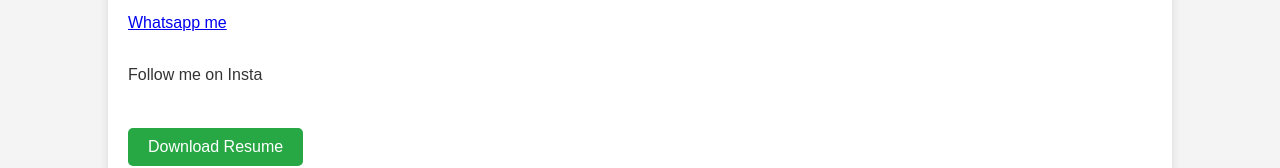
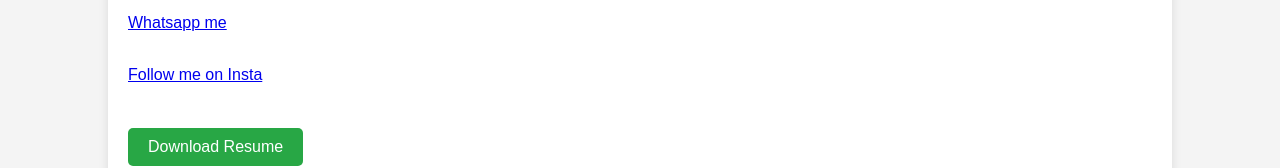
Before and after one commit to nobita007x/portfolio, a plain HTML site: page index.html in a window 1280 px wide. Shown: the part 455-623 px from the top of the page. Drawn offline with Linux system fonts and the light colour scheme.

Commit message:
Update index.html

```diff
--- a/index.html
+++ b/index.html
@@ -29,7 +29,7 @@
     <h2>Contact</h2>
     <p><a href ="mail to: sankalpshubham4681@gmail.com"> Email me </a></p>
     <p><a href ="tel: +91-9973203952">Whatsapp me </a> <br> </br>
-    <p><a hfef ="https://www.instagram.com/_n_o_b_i_t_.a_?igsh=MXBpcXFkc25yczF0aQ==">Follow me on Insta</a></p> <br>
+    <p><a href ="https://www.instagram.com/_n_o_b_i_t_.a_?igsh=MXBpcXFkc25yczF0aQ==">Follow me on Insta</a></p> <br>
     <a href="resume.pdf" download class="download-btn">Download Resume</a>
   </section>
 </body>
```
